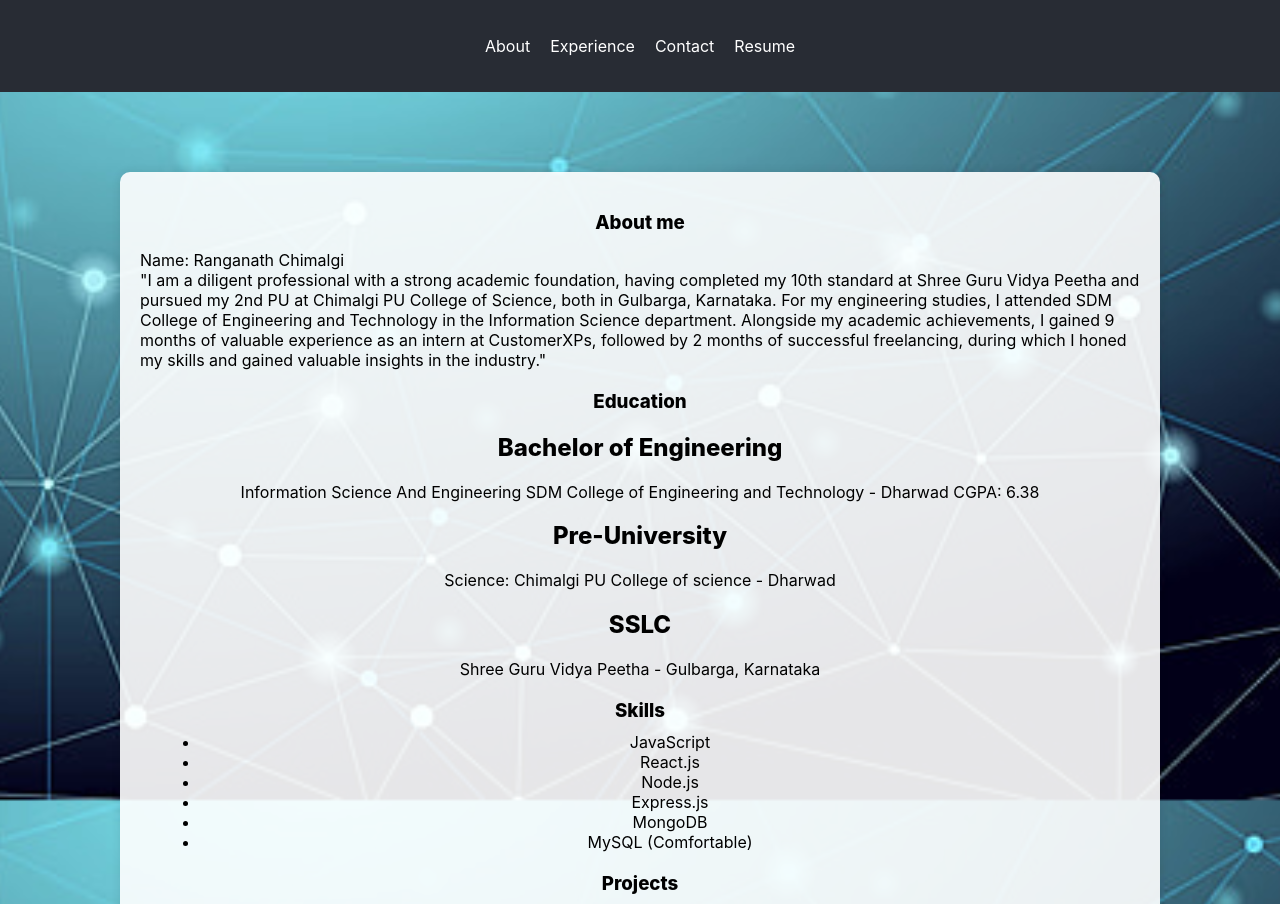
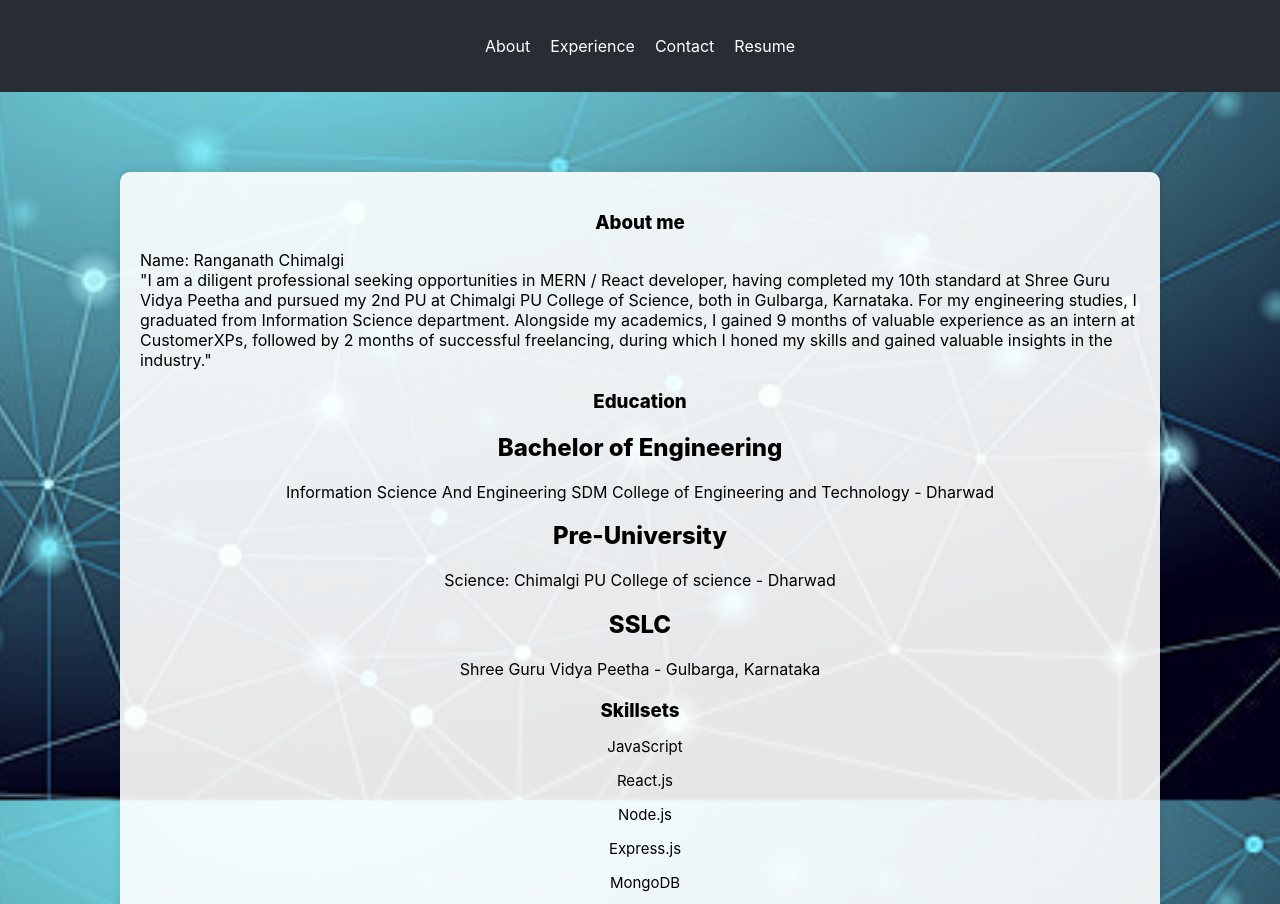
Before and after one commit to rangachimalgi/resume, a React (Create React App) app: page /resume in a window 1280 px wide. Shown: the top 904 px of the page. Built offline with nearby package versions, Linux system fonts and the light colour scheme.

Commit message:
changes in some files

```diff
--- a/src/assests/Contact.css
+++ b/src/assests/Contact.css
@@ -2,7 +2,7 @@
   max-width: 600px;
   margin: 80px auto 0;
   padding: 20px;
-  height: 300px;
+  height: 340px;
   background-color: rgba(255, 255, 255, 0.9);
   border-radius: 10px;
   box-shadow: 0 0 10px rgba(0, 0, 0, 0.1);
--- a/src/assests/Resume.css
+++ b/src/assests/Resume.css
@@ -12,6 +12,12 @@
     margin-top: 0;
   }
 
+  .skill{
+    text-align: center;
+    margin-left: 10px;
+    font-weight: 400;
+    font-size: 15px;
+  }
   /* .resume-section {
     margin-bottom: 20px;
   } */
@@ -27,7 +33,7 @@
   .resume-section ul {
     list-style: disc;
     margin-top: 0;
-    margin-left: 20px;
+    margin-left: 1px;
   }
 
 .para-first{
--- a/src/components/About.js
+++ b/src/components/About.js
@@ -14,10 +14,6 @@ function About() {
           dedicated learner, adaptable problem-solver, and committed team
           player.
         </p>
-        <p>
-          "I was earning an annual CTC of 5 lakhs, and I am seeking a
-          salary of 6.5 lakhs per annum for my next role."
-        </p>
       </div>
     </div>
   );
--- a/src/components/Contact.js
+++ b/src/components/Contact.js
@@ -12,6 +12,10 @@ function Contact() {
         <li>Email: rangachimalgi123@gmail.com</li>
         <li>Phone: 7259672141</li>
       </ul>
+      <p>
+        "I was earning an annual CTC of 5 lakhs, and I am seeking a salary of
+        6.5 lakhs per annum for my next role."
+      </p>
       <p className="social-para">For social media, contact:</p>
       <div className="contact-links">
         <a
--- a/src/components/Resume.js
+++ b/src/components/Resume.js
@@ -9,24 +9,22 @@ function Resume() {
         <h3 className="proj">About me</h3>
         <p className="para-first">
           Name: Ranganath Chimalgi <br />
-          "I am a diligent professional with a strong academic foundation,
-          having completed my 10th standard at Shree Guru Vidya Peetha and
-          pursued my 2nd PU at Chimalgi PU College of Science, both in Gulbarga,
-          Karnataka. For my engineering studies, I attended SDM College of
-          Engineering and Technology in the Information Science department.
-          Alongside my academic achievements, I gained 9 months of valuable
-          experience as an intern at CustomerXPs, followed by 2 months of
-          successful freelancing, during which I honed my skills and gained
-          valuable insights in the industry."
+          "I am a diligent professional seeking opportunities in MERN / React
+          developer, having completed my 10th standard at Shree Guru Vidya
+          Peetha and pursued my 2nd PU at Chimalgi PU College of Science, both
+          in Gulbarga, Karnataka. For my engineering studies, I graduated from
+          Information Science department. Alongside my academics, I gained 9
+          months of valuable experience as an intern at CustomerXPs, followed by
+          2 months of successful freelancing, during which I honed my skills and
+          gained valuable insights in the industry."
         </p>
       </section>
       {/* Education */}
       <section className="resume-section">
         <h3 className="proj">Education</h3>
         <h1 className="proj">Bachelor of Engineering</h1>
-        Information Science And Engineering SDM College of Engineering and Technology - Dharwad
-        CGPA: 6.38
-
+        Information Science And Engineering SDM College of Engineering and
+        Technology - Dharwad
         <h1 className="proj">Pre-University</h1>
         Science: Chimalgi PU College of science - Dharwad
         <h1 className="proj">SSLC</h1>
@@ -34,16 +32,16 @@ function Resume() {
       </section>
       {/* Skills */}
       <section className="resume-section">
-        <h3 className="proj">Skills</h3>
-        <ul>
-          <li>JavaScript</li>
-          <li>React.js</li>
-          <li>Node.js</li>
-          <li>Express.js</li>
-          <li>MongoDB</li>
-          <li>MySQL (Comfortable)</li>
+        <h3 className="proj">Skillsets</h3>
+        <h1 className="skill">
+          <p>JavaScript</p>
+          <p>React.js</p>
+          <p>Node.js</p>
+          <p>Express.js</p>
+          <p>MongoDB</p>
+          <p>MySQL</p>
           {/* Add more skills as needed */}
-        </ul>
+        </h1>
       </section>
       {/* Projects */}
       <section className="resume-section">
```
